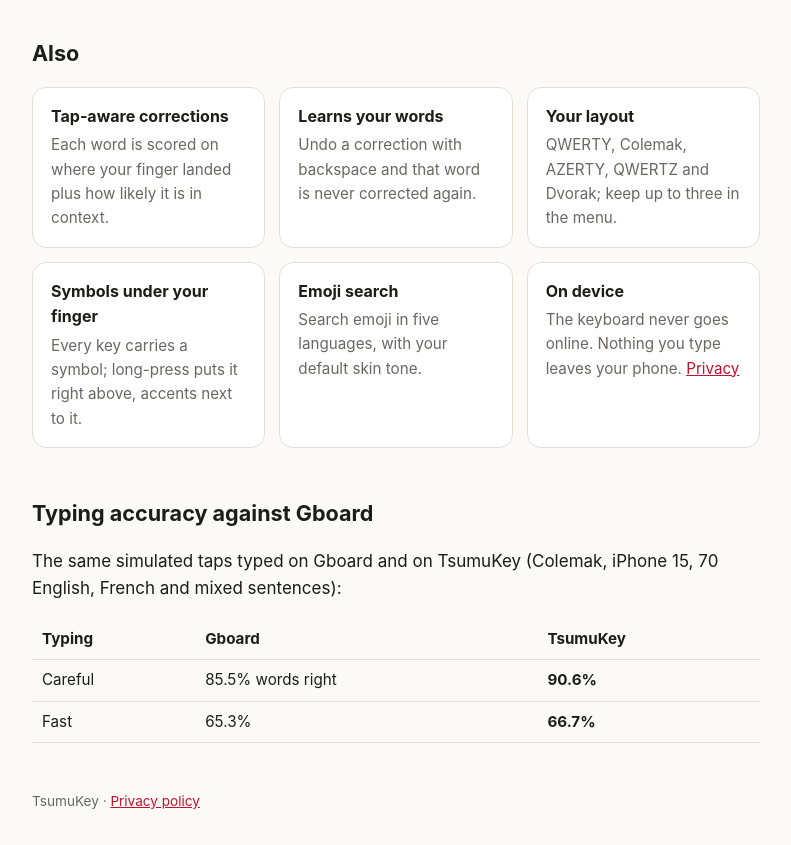
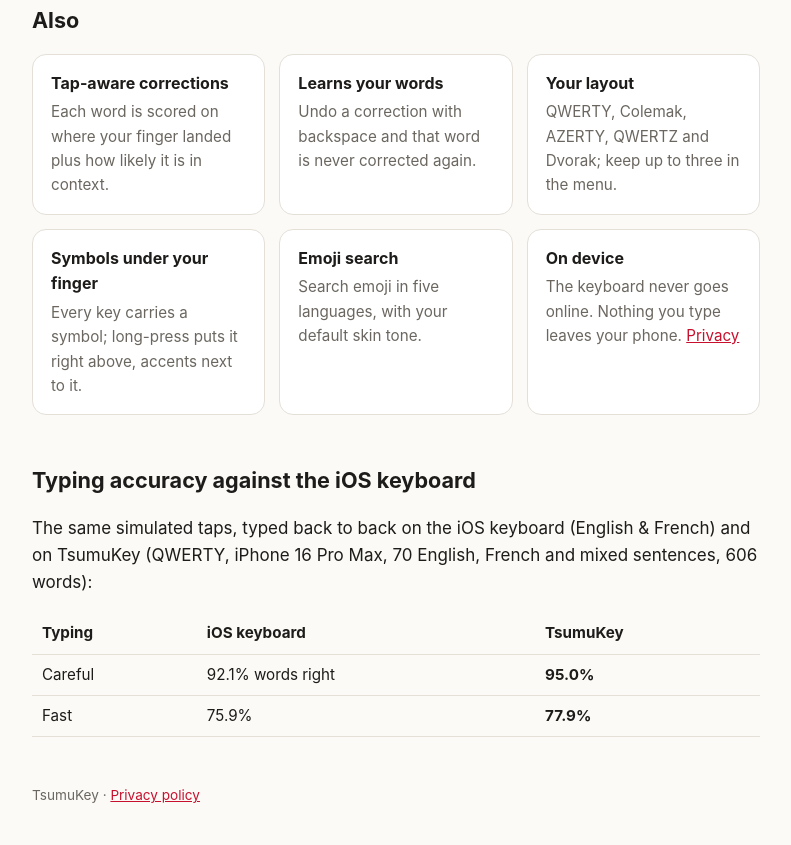
Before and after one commit to Iito/TsumuKey, a plain HTML site: page index.html in a window 1280 px wide. Shown: the part 1304-2149 px from the top of the page, without its empty margins (244-1035 px from the left). Drawn offline with Linux system fonts and the light colour scheme.

Commit message:
Site: iOS keyboard benchmark, new GIF and screenshots

```diff
--- a/index.html
+++ b/index.html
@@ -51,12 +51,13 @@
     <div class="card"><h3>On device</h3><p>The keyboard never goes online. Nothing you type leaves your phone. <a href="privacy.html">Privacy</a></p></div>
   </div>
 
-  <h2>Typing accuracy against Gboard</h2>
-  <p>The same simulated taps typed on Gboard and on TsumuKey (Colemak, iPhone 15, 70 English, French and mixed sentences):</p>
+  <h2>Typing accuracy against the iOS keyboard</h2>
+  <p>The same simulated taps, typed back to back on the iOS keyboard (English &amp; French) and on TsumuKey
+  (QWERTY, iPhone 16 Pro Max, 70 English, French and mixed sentences, 606 words):</p>
   <table>
-    <tr><th>Typing</th><th>Gboard</th><th>TsumuKey</th></tr>
-    <tr><td>Careful</td><td>85.5% words right</td><td><strong>90.6%</strong></td></tr>
-    <tr><td>Fast</td><td>65.3%</td><td><strong>66.7%</strong></td></tr>
+    <tr><th>Typing</th><th>iOS keyboard</th><th>TsumuKey</th></tr>
+    <tr><td>Careful</td><td>92.1% words right</td><td><strong>95.0%</strong></td></tr>
+    <tr><td>Fast</td><td>75.9%</td><td><strong>77.9%</strong></td></tr>
   </table>
 </main>
 <footer>TsumuKey · <a href="privacy.html">Privacy policy</a></footer>
```
Also changed, not shown: media/bar-de-keine.png, media/bar-enfr-wohnu.png, media/bar-es-manz.png, media/bar-gomen.png, media/bar-nihongowohanasu.png, media/bar-watashi.png, media/demo.gif, media/longpress.png, media/menu.png.
